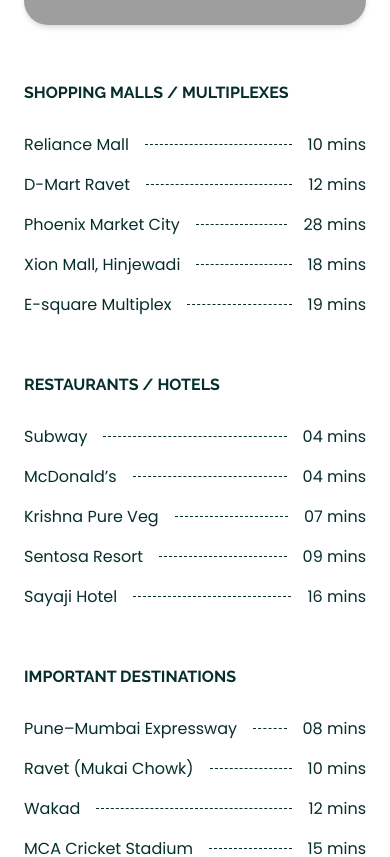
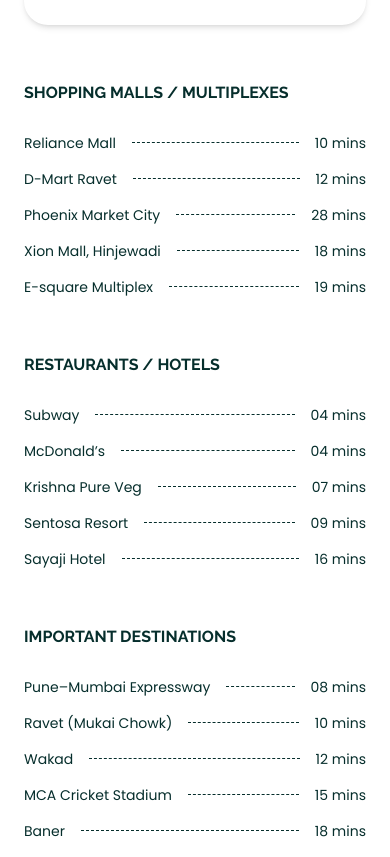
Before and after one commit to pentasoftwareconsultancy/shakuntal, a React (Vite) app: page /project-detail1 in a window 390 px wide. Shown: the part 7974-8831 px from the top of the page. Built offline with nearby package versions, Linux system fonts and the light colour scheme; grey boxes are pictures that could not be loaded; a web font is replaced by a local one.

Commit message:
fixed responcive at project details

```diff
--- a/src/components/projectDetail1/ProjectMapLocation.jsx
+++ b/src/components/projectDetail1/ProjectMapLocation.jsx
@@ -100,7 +100,7 @@
               {section.places.map((place, idx) => (
                 <div
                   key={idx}
-                  className="flex items-center justify-between gap-4 text-[#062E2C] font[400] text-base md:text-lg lg:text-lg"
+                  className="flex items-center justify-between gap-4 text-[#062E2C] font[400] text-sm md:text-lg lg:text-lg"
                 >
                   <span className="whitespace-nowrap font-poppins">
                     {place[0]}
--- a/src/components/projectDetail2/ProjectMapLocation.jsx
+++ b/src/components/projectDetail2/ProjectMapLocation.jsx
@@ -100,7 +100,7 @@
               {section.places.map((place, idx) => (
                 <div
                   key={idx}
-                  className="flex items-center justify-between gap-4 text-[#062E2C] font-poppins font[400] text-base md:text-lg lg:text-lg"
+                  className="flex items-center justify-between gap-4 text-[#062E2C] font-poppins font[400] text-sm md:text-lg lg:text-lg"
                 >
                   <span className="whitespace-nowrap">
                     {place[0]}
--- a/src/components/projectDetail3/ProjectMapLocation.jsx
+++ b/src/components/projectDetail3/ProjectMapLocation.jsx
@@ -99,7 +99,7 @@
               {section.places.map((place, idx) => (
                 <div
                   key={idx}
-                  className="flex items-center justify-between gap-4 text-[#062E2C] font[400] text-base md:text-lg lg:text-lg"
+                  className="flex items-center justify-between gap-4 text-[#062E2C] font[400] text-sm md:text-lg lg:text-lg"
                 >
                   <span className="whitespace-nowrap font-poppins">
                     {place[0]}
--- a/src/components/projectDetail4/ProjectMapLocation.jsx
+++ b/src/components/projectDetail4/ProjectMapLocation.jsx
@@ -99,7 +99,7 @@
               {section.places.map((place, idx) => (
                 <div
                   key={idx}
-                  className="flex items-center justify-between gap-4 text-[#062E2C] font[400] text-base md:text-lg lg:text-lg"
+                  className="flex items-center justify-between gap-4 text-[#062E2C] font[400] text-sm md:text-lg lg:text-lg"
                 >
                   <span className="whitespace-nowrap font-poppins">
                     {place[0]}
```
